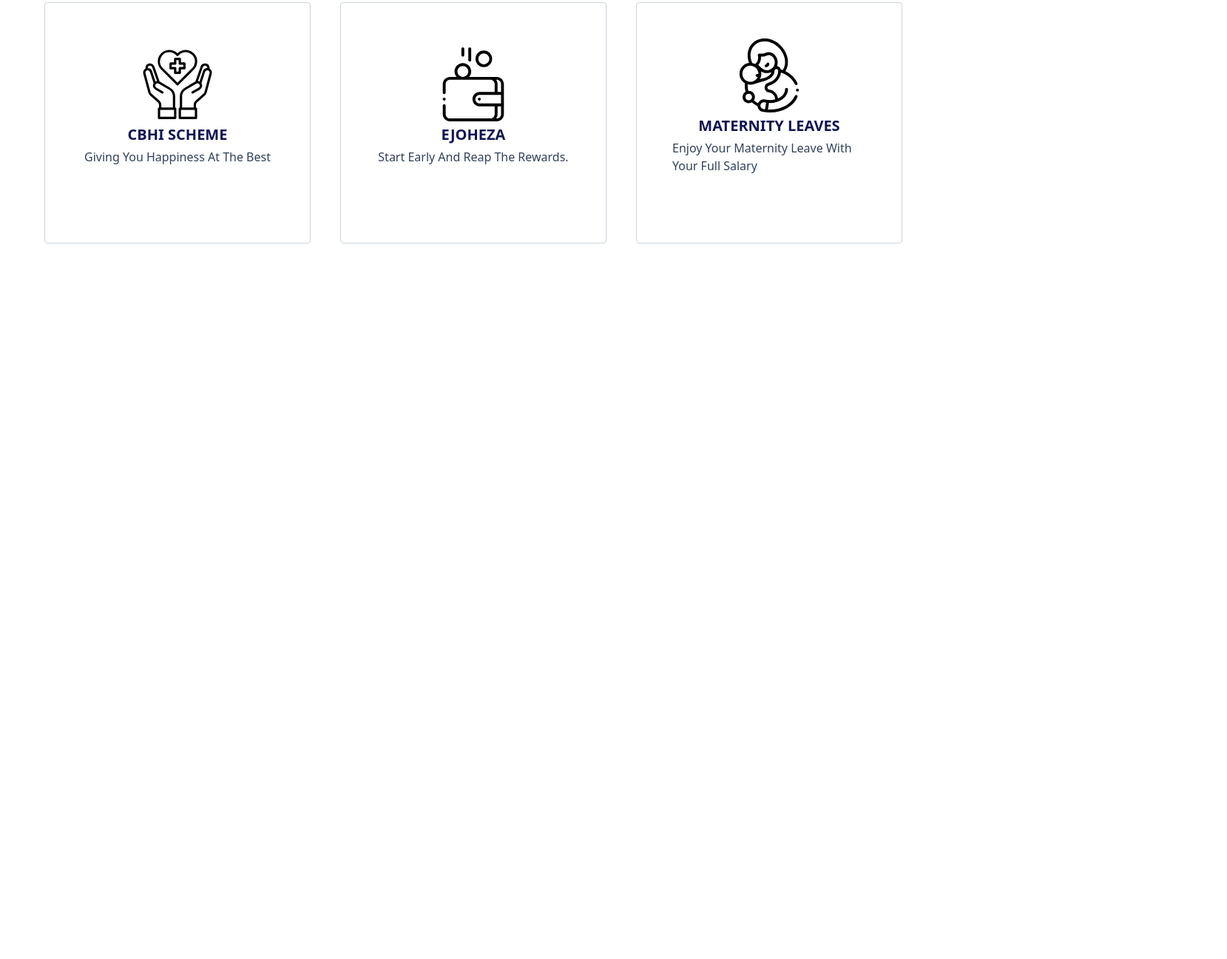
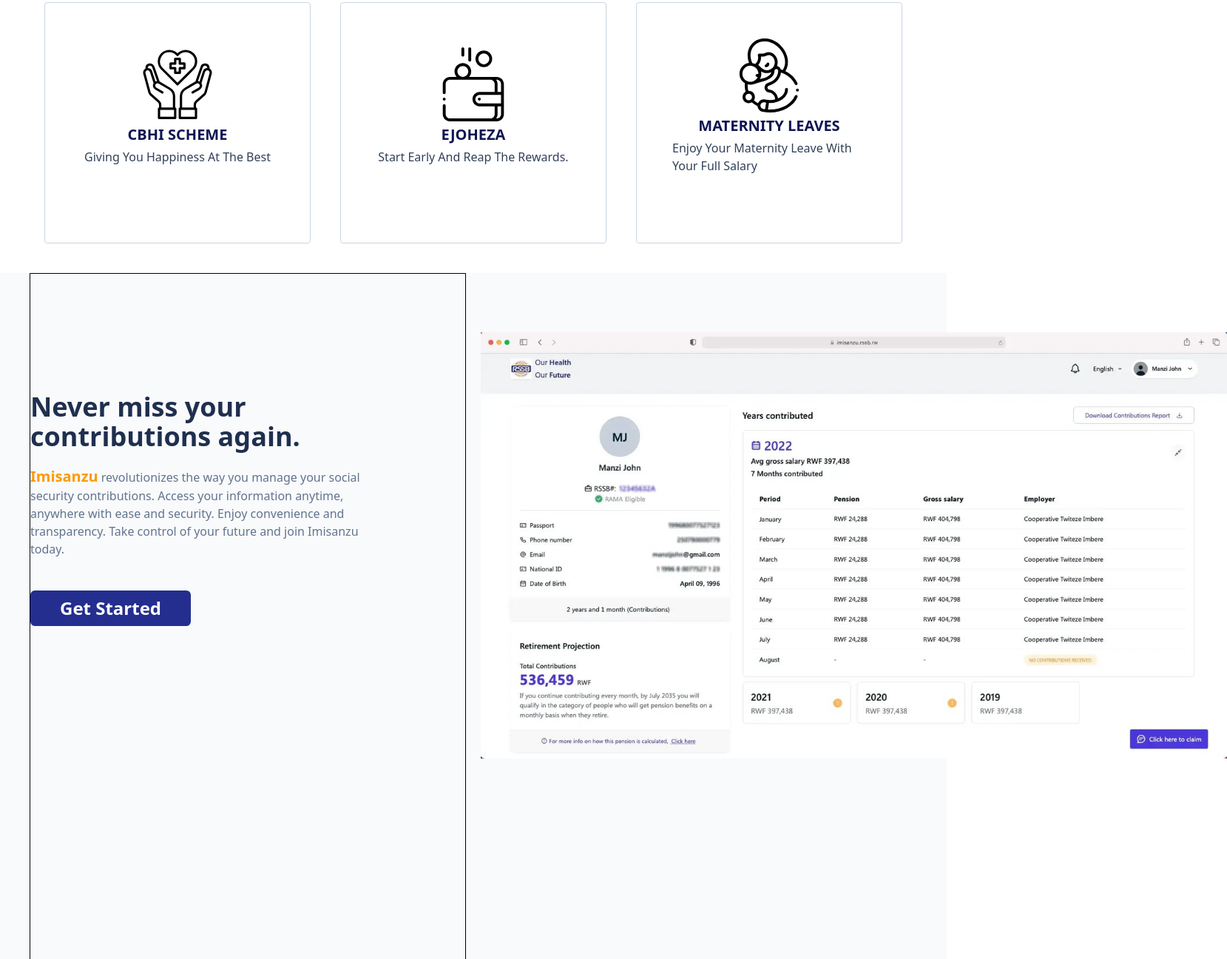
Before and after one commit to Zolender/CSS_Gate, a website: page index.html in a window 1280 px wide. Shown: the part 1705-3001 px from the top of the page at 74% size, 1659 px wide, since content can reach past the window. Before the commit the page ends 2074 px from the top, so only its background shows below. Drawn offline with Linux system fonts and the light colour scheme.

Commit message:
add the image overflow part of the website

```diff
--- a/index.html
+++ b/index.html
@@ -202,13 +202,22 @@
                     <span class="h-2 w-1/2 bg-amber-500"></span>
                 </div>
             </div>
+        </div>
 
-
-            </div>
+    </div>
 
 
 
-
-    </div>
+    <!-- contribution description and let's say advertisement part -->
+        <div class=" px-10 grid grid-cols-2 gap-5 bg-[#F9FAFB] ">
+            <div class=" h-full flex flex-col pr-30 border gap-5 py-40">
+                <p class="font-bold text-4xl text-[#1F2F4F]">Never miss your contributions again.</p>
+                <p class="text-slate-500"><span class="text-amber-500 font-bold text-xl ">Imisanzu</span> revolutionizes the way you manage your social security contributions. Access your information anytime, anywhere with ease and security. Enjoy convenience and transparency. Take control of your future and join Imisanzu today.</p>
+                <button type="button" class="px-10 py-2 mt-6 text-white text-2xl font-bold bg-[#242e8f] w-fit rounded-md">Get Started</button>
+            </div>
+            <div class="py-20">
+                <img class="max-w-none h-[75%]" src="./src/assets/dashbord.jpeg" alt="">
+            </div>
+        </div>
 </body>
 </html>
```
Also changed, not shown: src/assets/dashbord.jpeg (added), src/css/styles.css.
